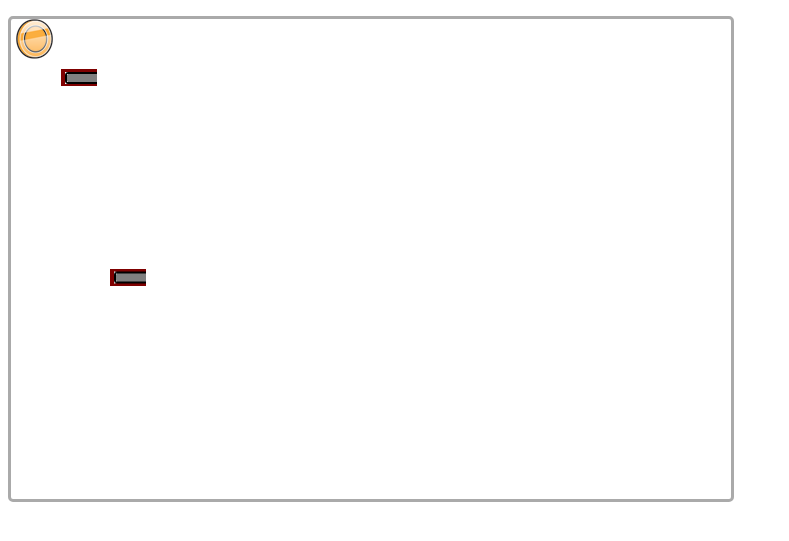
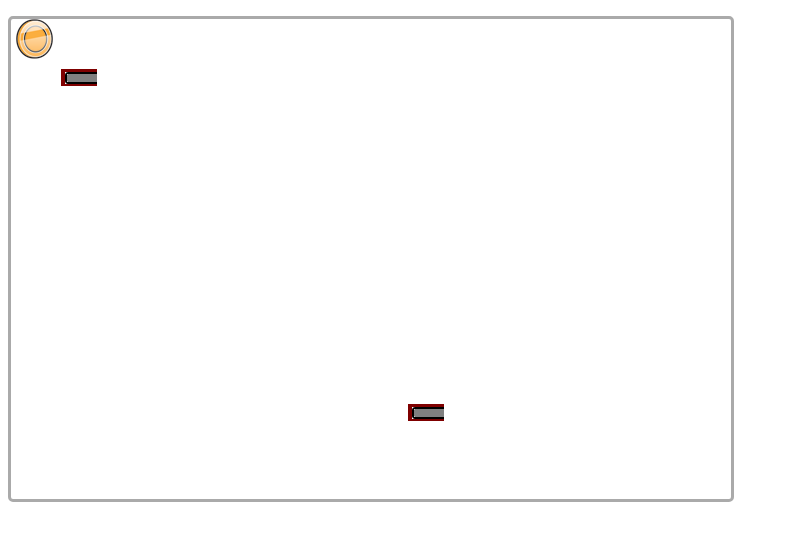
Before and after one commit to Bibekpandey/boomerang, a plain HTML site: page index.html in a window 1280 px wide. Shown: the part 33-574 px from the top of the page, without its empty margins (0-789 px from the left). Drawn offline with Linux system fonts and the light colour scheme.

Commit message:
Some problems in rectangle collision

```diff
--- a/index.html
+++ b/index.html
@@ -17,7 +17,7 @@
     <script>
         var g_tick=0;
         var keys= {}; // pressed keys
-        var objects = new Array();
+        var g_objects = new Array();
         document.onkeydown = function (e) {
             keys[e.which] = true;
          }
@@ -62,70 +62,60 @@
 
         var canvas = document.getElementById("game-canvas");
         var g_context = canvas.getContext("2d");
-        var nums = sprite({
+        var nums = GameObject({
             context:canvas.getContext("2d"),
             width:440,
             height:40,
-            image:numImage
+            numberOfFrames:10,
+            image:numImage,
+            name:'coin'
         });
 
-        var bullet = sprite({
+        var bullet = GameObject({
             context:canvas.getContext("2d"),
             width:36,
             height:17,
             image:bulletImg,
-            numberOfFrames:1
+            numberOfFrames:1,
+            name:'bullet'
         });
-        var bullet1 = sprite({
+        var bullet1 = GameObject({
             context:canvas.getContext("2d"),
             width:36,
             height:17,
             image:bulletImg,
-            numberOfFrames:1
+            numberOfFrames:1,
+            name:'bullet'
         });
 
         bullet1.x = bullet1.y = 400;
         // modify update
         nums.x = nums.y = 0;
         bullet.x = bullet.y = 50;
-        bullet.render = function () {
-            this.context.drawImage(this.image,
-            0,0,
-            this.width,
-            this.height,
-            this.x,
-            this.y,
-            this.width,
-            this.height
-            );
-        };
 
-        bullet.update = function() {
-//            this.x+=1;
- //           this.y+=0.5
-        }
         bullet1.update = function() {
-            this.x-=1;
-            this.y-=0.5;
+            this.x-=0.01;
+            this.y-=0.05;
         }
 
-        objects.push(bullet);
-        objects.push(bullet1);
-        objects.push(nums);
+        g_objects.push(bullet);
+        g_objects.push(bullet1);
+        g_objects.push(nums);
 
         function gameLoop() {
             g_tick+=1;
             window.requestAnimationFrame(gameLoop);
             g_context.clearRect(0,0,canvas.width, canvas.height);
-            for(var x=0;x<objects.length;x++) {
-                objects[x].update();
-                objects[x].render();
+            for(var x=0;x<g_objects.length;x++) {
+                g_objects[x].update();
+                g_objects[x].render();
             }
-            if(g_tick==2){
-                console.log(JSON.stringify(keys));
+            if(g_tick%2==0){
+                //console.log(JSON.stringify(keys));
                 make_movement(bullet);
-                g_tick=0;
+                checkCollision(g_objects);
             }
+
         }
         numImage.addEventListener("load", gameLoop);
     </script>
--- a/js/objects.js
+++ b/js/objects.js
@@ -8,17 +8,21 @@
     element.dispatchEvent(newevent);
 */
 
-// KEYPRESS DETECTION(jquery)
-// $(document).keypress(function(e) {alert(String.fromCharCode(e.which));})
-
-// sprite object
-function sprite(options) {
+// GameObject object
+function GameObject(options) {
     var obj = {};
+    obj.type = options.type || "GameObject";
+    obj.name = options.name || "NoName";
     obj.frameIndex=0;
         obj.tickCount=0;
         obj.ticksPerFrame=2;
-        obj.numberOfFrames = options.numberOfFrames || 5*2;
+        obj.numberOfFrames = options.numberOfFrames || 1;
         obj.dx=0,obj.dy=0;
+    obj.velocity = function (t) {
+        var vel = {vx:0,vy:0};
+        return vel;
+    };
+    obj.accn_func = function(t) {};
 
     obj.context = options.context;
     obj.width = options.width;
@@ -26,7 +30,6 @@ function sprite(options) {
     obj.image = options.image;
 
     obj.render = function() {
-        obj.context.clearRect(0,0,this.width/this.numberOfFrames, this.height);
         obj.context.drawImage(obj.image,
             this.frameIndex * this.width / this.numberOfFrames,
             0,
@@ -40,23 +43,91 @@ function sprite(options) {
     };
 
     obj.update = function() {
-        //this.x+=0.3;
-        //this.y+=0.4;
         this.tickCount+=1;
         if(this.tickCount>this.ticksPerFrame) {
             this.tickCount=0;
             this.frameIndex = (this.frameIndex+1)%this.numberOfFrames;
         }
     };
+
+    obj.getRect = function () {
+        return {x1:this.x,
+            y1:this.y,
+            x2:this.x+this.width/this.numberOfFrames,
+            y2:this.y+this.height/this.numberOfFrames
+        }
+    }
     return obj;
+}
+
+function checkCollision(objects) {
+    for(var x=0;x<objects.length;x++) {
+        for(var y=x+1;y<objects.length;y++) {
+            if(collisionRect(objects[x].getRect(),
+                                        objects[y].getRect())) {
+                console.log('Collision :' + objects[x].name+ ' and ' + objects[y].name);
+                console.log(JSON.stringify(objects[x].getRect()) + ' ' + JSON.stringify(objects[y].getRect()));
+            }
+        }
+    }
+}
+
+function collisionRect(rectA, rectB) {
+    // check diagonals of any rectangle crosses sides of other
+    var d1 = line(rectA.x1,rectA.y1,rectA.x2,rectA.y2),
+        d2 = line(rectA.x2,rectA.y1, rectA.x1,rectA.y2);
+
+    // rectB's xs and ys
+    var x1=rectB.x1, x2=rectB.x2, y1=rectB.y1, y2=rectB.y2;
+
+    return linesIntersect(d1, line(x1,y1,x2,y1)) ||
+            linesIntersect(d1, line(x2,y1,x2,y2)) ||
+            linesIntersect(d1, line(x2,y2,x1,y2)) ||
+            linesIntersect(d1, line(x1,y2,x1,y1)) ||
+            linesIntersect(d2, line(x1,y1,x2,y1)) ||
+            linesIntersect(d2, line(x2,y1,x2,y2)) ||
+            linesIntersect(d2, line(x2,y2,x1,y2)) ||
+            linesIntersect(d2, line(x1,y2,x1,y1));
+}
+
+function linesIntersect(lineA, lineB) {
+    // idea is to put two points of a line into the eqn or other
+    // and if product is <=0 intersect else false
+
+    var funcX;
+    var funcY;
+    // find eqn of lineA
+    if(Math.abs(lineA.x1-lineA.x2)<=0.001) {
+        var m = (lineA.y2-lineA.y1)/(lineA.x2-lineA.x1);
+        var c = lineA.y1-lineA.x1*m;
+        funcX = function(x, y) {
+            return y - m*x - c;
+        }
+    }
+    else {
+        funcX = function(x, y){ return lineA.x1-x; }
+    }
+
+    // eqn of lineB
+    if(Math.abs(lineB.x1!=lineB.x2)<=0.001) {
+        var m = (lineB.y2-lineB.y1)/(lineB.x2-lineA.x1);
+        var c = lineB.y1 - lineB.x1*m;
+        funcY = function(x, y) {
+            return y-m*x - c;
+        }
+    }
+    else {
+        funcY = function(x, y) { return lineB.x1-x; }
+    }
+
+    return funcX(lineB.x1,lineB.y1)*funcX(lineB.x2,lineB.y2)<=0
+        && funcY(lineA.x1,lineA.y1)*funcY(lineA.x2,lineA.y2)<=0;
+}
+
+function line(a,b,c,d) {
+    return {x1:a,x2:c,y1:b,y2:d};
 }
 
 // new events
 var TargetHitEvent = new CustomEvent('target_hit', {});
 var CollideEvent =  new CustomEvent('collide', {});
-
-// GAME OBJECT
-function GameObject(properties) {
-    var obj = {};
-    obj.sprite = properties.sprite;
-}
```
